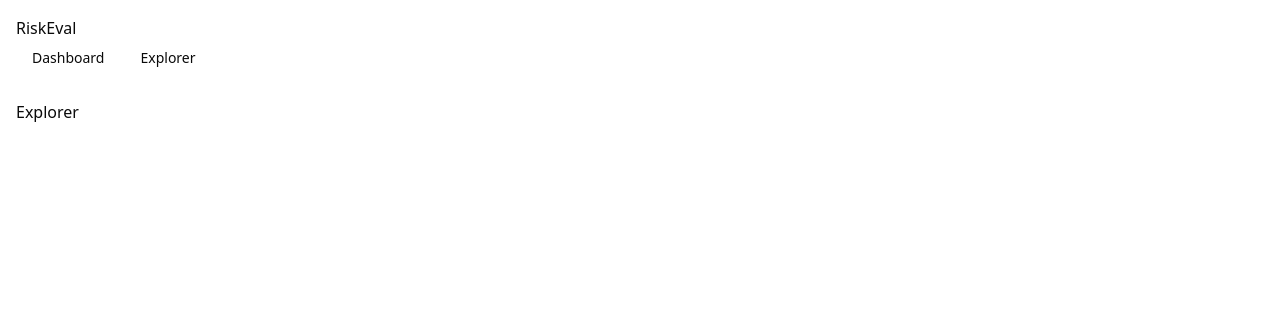
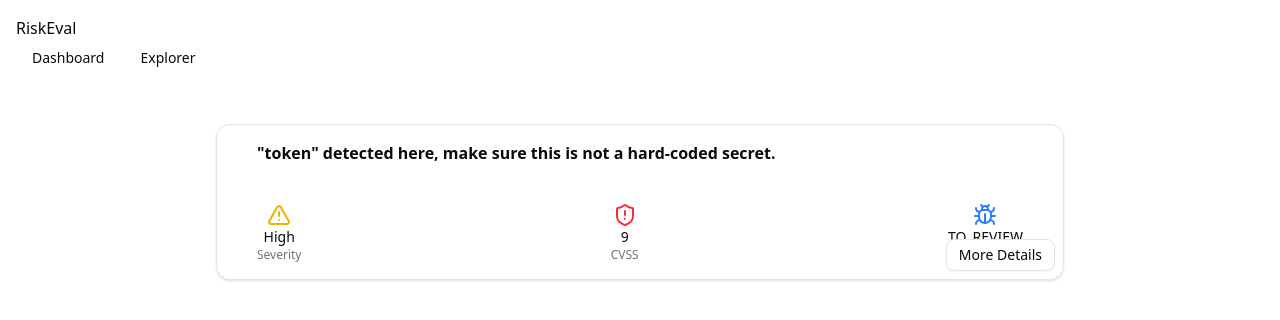
Before and after one commit to yugantgholase/Team-RiskEval, a React (Vite) app in the folder Frontend/risk-eval/: page /explorer in a window 1280 px wide. Shown: the top 320 px of the page. Built offline with nearby package versions, Linux system fonts and the light colour scheme.

Commit message:
explored started

```diff
--- /dev/null
+++ b/Frontend/risk-eval/src/components/explorer/VulnerabilityCard.jsx
@@ -0,0 +1,54 @@
+import React from "react";
+import { Card, CardHeader, CardTitle, CardContent } from "@/components/ui/card";
+import { Button } from "@/components/ui/button";
+import {
+  Popover,
+  PopoverTrigger,
+  PopoverContent,
+} from "@/components/ui/popover";
+
+import { AlertTriangle, ShieldAlert, Bug } from "lucide-react";
+
+const VulnerabilityCard = ({ data }) => {
+  return (
+    <Card className="p-4 relative">
+      <CardHeader className="text-base font-semibold">
+        {data.message}
+      </CardHeader>
+      <CardContent className="flex justify-between items-center mt-2">
+        <div className="flex flex-col items-center">
+          <AlertTriangle className="text-yellow-500" />
+          <div className="text-sm">{data.priority}</div>
+          <div className="text-xs text-muted-foreground">Severity</div>
+        </div>
+        <div className="flex flex-col items-center">
+          <ShieldAlert className="text-red-500" />
+          <div className="text-sm">{data.cvss_score}</div>
+          <div className="text-xs text-muted-foreground">CVSS</div>
+        </div>
+        <div className="flex flex-col items-center">
+          <Bug className="text-blue-500" />
+          <div className="text-sm">{data.status}</div>
+          <div className="text-xs text-muted-foreground">Status</div>
+        </div>
+      </CardContent>
+      <div className="absolute bottom-2 right-2">
+        <Popover>
+          <PopoverTrigger asChild>
+            <Button size="sm" variant="outline">
+              More Details
+            </Button>
+          </PopoverTrigger>
+          <PopoverContent className="w-80">
+            <div className="text-sm font-semibold mb-2">Reason</div>
+            <p className="text-sm mb-4">{data.reason}</p>
+            <div className="text-sm font-semibold mb-2">Remediation</div>
+            <p className="text-sm">{data.remediation}</p>
+          </PopoverContent>
+        </Popover>
+      </div>
+    </Card>
+  );
+};
+
+export default VulnerabilityCard;
--- /dev/null
+++ b/Frontend/risk-eval/src/components/ui/popover.jsx
@@ -0,0 +1,45 @@
+import * as React from "react"
+import * as PopoverPrimitive from "@radix-ui/react-popover"
+
+import { cn } from "@/lib/utils"
+
+function Popover({
+  ...props
+}) {
+  return <PopoverPrimitive.Root data-slot="popover" {...props} />;
+}
+
+function PopoverTrigger({
+  ...props
+}) {
+  return <PopoverPrimitive.Trigger data-slot="popover-trigger" {...props} />;
+}
+
+function PopoverContent({
+  className,
+  align = "center",
+  sideOffset = 4,
+  ...props
+}) {
+  return (
+    <PopoverPrimitive.Portal>
+      <PopoverPrimitive.Content
+        data-slot="popover-content"
+        align={align}
+        sideOffset={sideOffset}
+        className={cn(
+          "bg-popover text-popover-foreground data-[state=open]:animate-in data-[state=closed]:animate-out data-[state=closed]:fade-out-0 data-[state=open]:fade-in-0 data-[state=closed]:zoom-out-95 data-[state=open]:zoom-in-95 data-[side=bottom]:slide-in-from-top-2 data-[side=left]:slide-in-from-right-2 data-[side=right]:slide-in-from-left-2 data-[side=top]:slide-in-from-bottom-2 z-50 w-72 origin-(--radix-popover-content-transform-origin) rounded-md border p-4 shadow-md outline-hidden",
+          className
+        )}
+        {...props} />
+    </PopoverPrimitive.Portal>
+  );
+}
+
+function PopoverAnchor({
+  ...props
+}) {
+  return <PopoverPrimitive.Anchor data-slot="popover-anchor" {...props} />;
+}
+
+export { Popover, PopoverTrigger, PopoverContent, PopoverAnchor }
--- a/Frontend/risk-eval/src/pages/Explorer/Explorer.jsx
+++ b/Frontend/risk-eval/src/pages/Explorer/Explorer.jsx
@@ -1,7 +1,25 @@
 import React from "react";
 
+import VulnerabilityCard from "@/components/explorer/VulnerabilityCard";
+
+const mock = {
+  message: '"token" detected here, make sure this is not a hard-coded secret.',
+  priority: "High",
+  cvss_score: 9.0,
+  status: "TO_REVIEW",
+  reason: "The vulnerability involves hard-coded secrets (CWE-798)...",
+  remediation:
+    "Immediately remove any hard-coded tokens or secrets from the source code...",
+};
+
 const Explorer = () => {
-  return <div>Explorer</div>;
+  return (
+    <div>
+      <div className="p-6 max-w-4xl mx-auto">
+        <VulnerabilityCard data={mock} />{" "}
+      </div>
+    </div>
+  );
 };
 
 export default Explorer;
```
